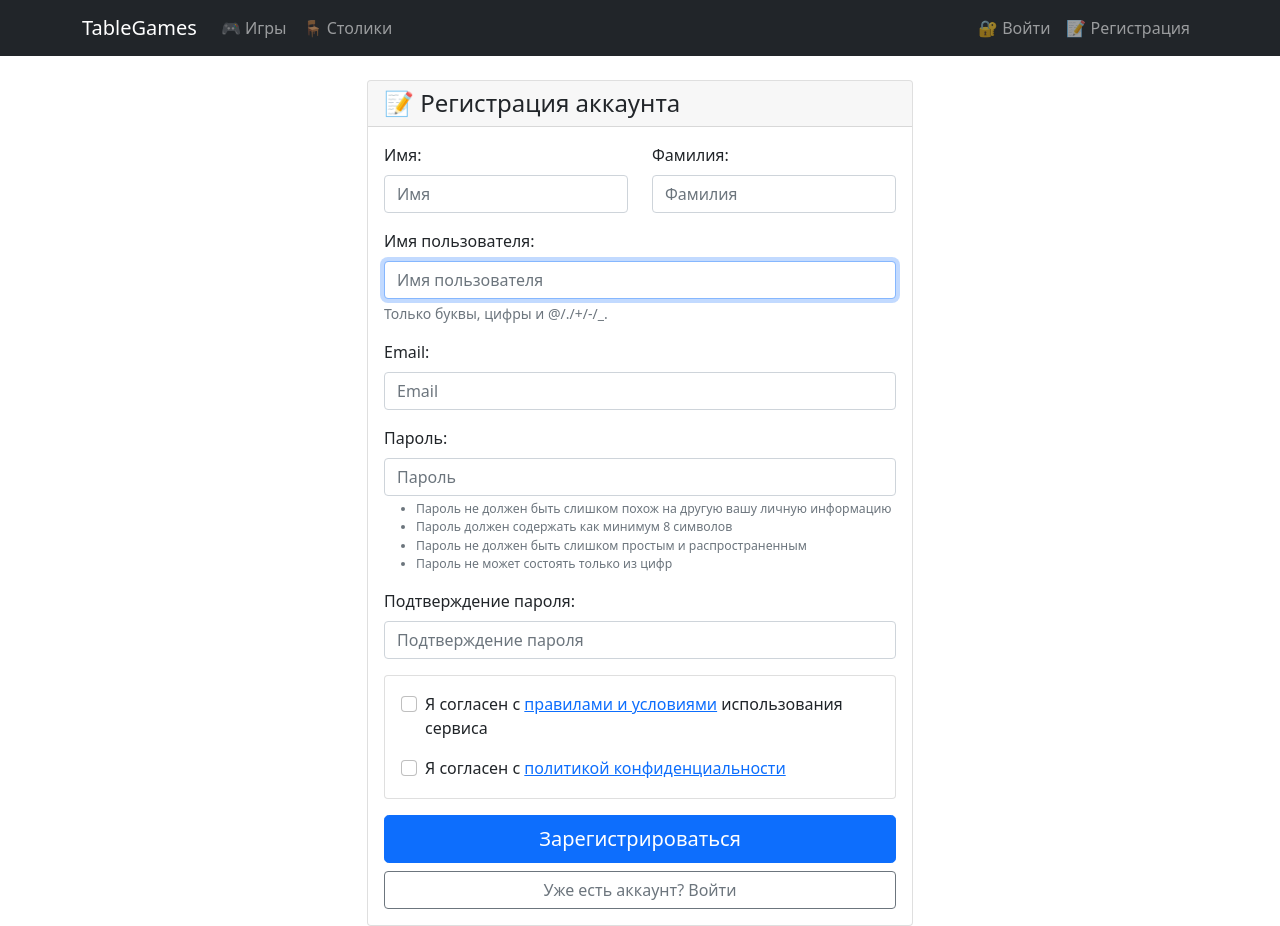
After one commit to Adelya-yep/table_games, a Django app: page /accounts/register/ in a window 1280 px wide. The commit adds this page. Run offline with Django 5.2, Linux system fonts and the light colour scheme.

Commit message:
register part 1

```diff
--- a/tablegames_site/tablegames/forms.py
+++ b/tablegames_site/tablegames/forms.py
@@ -1,9 +1,61 @@
-from django import forms
-from django.core.exceptions import ValidationError
 from .models import TableBooking, GameRental, PurchaseOrder, Customer
 from django.utils import timezone
-import datetime
+from django import forms
+from django.contrib.auth.forms import UserCreationForm
+from django.contrib.auth.models import User
+from django.core.exceptions import ValidationError
 
+class CustomUserCreationForm(UserCreationForm):
+    email = forms.EmailField(
+        required=True,
+        widget=forms.EmailInput(attrs={'class': 'form-control', 'placeholder': 'Email'})
+    )
+    first_name = forms.CharField(
+        max_length=30,
+        required=True,
+        widget=forms.TextInput(attrs={'class': 'form-control', 'placeholder': 'Имя'})
+    )
+    last_name = forms.CharField(
+        max_length=30,
+        required=True,
+        widget=forms.TextInput(attrs={'class': 'form-control', 'placeholder': 'Фамилия'})
+    )
+    agree_to_terms = forms.BooleanField(
+        required=True,
+        widget=forms.CheckboxInput(attrs={'class': 'form-check-input'}),
+        error_messages={'required': 'Вы должны согласиться с правилами и условиями'}
+    )
+    privacy_policy = forms.BooleanField(
+        required=True,
+        widget=forms.CheckboxInput(attrs={'class': 'form-check-input'}),
+        error_messages={'required': 'Вы должны согласиться с политикой конфиденциальности'}
+    )
+
+    class Meta:
+        model = User
+        fields = ('username', 'email', 'first_name', 'last_name', 'password1', 'password2')
+        widgets = {
+            'username': forms.TextInput(attrs={'class': 'form-control', 'placeholder': 'Имя пользователя'}),
+        }
+
+    def __init__(self, *args, **kwargs):
+        super().__init__(*args, **kwargs)
+        self.fields['password1'].widget.attrs.update({'class': 'form-control', 'placeholder': 'Пароль'})
+        self.fields['password2'].widget.attrs.update({'class': 'form-control', 'placeholder': 'Подтверждение пароля'})
+
+    def clean_email(self):
+        email = self.cleaned_data.get('email')
+        if User.objects.filter(email=email).exists():
+            raise ValidationError('Пользователь с таким email уже существует')
+        return email
+
+class LoginForm(forms.Form):
+    username = forms.CharField(
+        widget=forms.TextInput(attrs={'class': 'form-control', 'placeholder': 'Имя пользователя'})
+    )
+    password = forms.CharField(
+        widget=forms.PasswordInput(attrs={'class': 'form-control', 'placeholder': 'Пароль'})
+    )
 
 class CustomerForm(forms.ModelForm):
     class Meta:
--- a/tablegames_site/tablegames/templates/tablegames/base.html
+++ b/tablegames_site/tablegames/templates/tablegames/base.html
@@ -8,20 +8,45 @@
 </head>
 <body>
     <nav class="navbar navbar-expand-lg navbar-dark bg-dark">
-        <div class="container">
-            <a class="navbar-brand" href="{% url 'index' %}">TableGames</a>
-            <div class="navbar-nav ms-auto">
-                <a class="nav-link" href="{% url 'game_list' %}">Игры</a>
-                <a class="nav-link" href="{% url 'table_list' %}">Столики</a>
+    <div class="container">
+        <a class="navbar-brand" href="{% url 'index' %}">TableGames</a>
+        <button class="navbar-toggler" type="button" data-bs-toggle="collapse" data-bs-target="#navbarNav">
+            <span class="navbar-toggler-icon"></span>
+        </button>
+        <div class="collapse navbar-collapse" id="navbarNav">
+            <ul class="navbar-nav me-auto">
+                <li class="nav-item">
+                    <a class="nav-link" href="{% url 'game_list' %}">🎮 Игры</a>
+                </li>
+                <li class="nav-item">
+                    <a class="nav-link" href="{% url 'table_list' %}">🪑 Столики</a>
+                </li>
+            </ul>
+            <ul class="navbar-nav">
                 {% if user.is_authenticated %}
-                    <a class="nav-link" href="{% url 'profile' %}">Профиль</a>
-                    <a class="nav-link" href="{% url 'logout' %}">Выйти</a>
+                <li class="nav-item dropdown">
+                    <a class="nav-link dropdown-toggle" href="#" role="button" data-bs-toggle="dropdown">
+                        👋 Привет, {{ user.first_name|default:user.username }}
+                    </a>
+                    <ul class="dropdown-menu">
+                        <li><a class="dropdown-item" href="{% url 'profile' %}">👤 Профиль</a></li>
+                        <li><a class="dropdown-item" href="{% url 'create_booking' %}">🪑 Забронировать</a></li>
+                        <li><hr class="dropdown-divider"></li>
+                        <li><a class="dropdown-item" href="{% url 'logout' %}">🚪 Выйти</a></li>
+                    </ul>
+                </li>
                 {% else %}
-                    <a class="nav-link" href="{% url 'login' %}">Войти</a>
+                <li class="nav-item">
+                    <a class="nav-link" href="{% url 'login' %}">🔐 Войти</a>
+                </li>
+                <li class="nav-item">
+                    <a class="nav-link" href="{% url 'register' %}">📝 Регистрация</a>
+                </li>
                 {% endif %}
-            </div>
+            </ul>
         </div>
-    </nav>
+    </div>
+</nav>
 
     <div class="container mt-4">
         {% if messages %}
--- /dev/null
+++ b/tablegames_site/tablegames/templates/tablegames/register.html
@@ -0,0 +1,187 @@
+{% extends 'tablegames/base.html' %}
+
+{% block title %}Регистрация - TableGames{% endblock %}
+
+{% block content %}
+<div class="row justify-content-center">
+    <div class="col-md-8 col-lg-6">
+        <div class="card">
+            <div class="card-header">
+                <h4 class="card-title mb-0">📝 Регистрация аккаунта</h4>
+            </div>
+            <div class="card-body">
+                <form method="post">
+                    {% csrf_token %}
+
+                    <div class="row">
+                        <div class="col-md-6">
+                            <div class="mb-3">
+                                <label for="{{ form.first_name.id_for_label }}" class="form-label">Имя:</label>
+                                {{ form.first_name }}
+                                {% if form.first_name.errors %}
+                                <div class="text-danger small">{{ form.first_name.errors }}</div>
+                                {% endif %}
+                            </div>
+                        </div>
+                        <div class="col-md-6">
+                            <div class="mb-3">
+                                <label for="{{ form.last_name.id_for_label }}" class="form-label">Фамилия:</label>
+                                {{ form.last_name }}
+                                {% if form.last_name.errors %}
+                                <div class="text-danger small">{{ form.last_name.errors }}</div>
+                                {% endif %}
+                            </div>
+                        </div>
+                    </div>
+
+                    <div class="mb-3">
+                        <label for="{{ form.username.id_for_label }}" class="form-label">Имя пользователя:</label>
+                        {{ form.username }}
+                        {% if form.username.errors %}
+                        <div class="text-danger small">{{ form.username.errors }}</div>
+                        {% endif %}
+                        <div class="form-text">Только буквы, цифры и @/./+/-/_.</div>
+                    </div>
+
+                    <div class="mb-3">
+                        <label for="{{ form.email.id_for_label }}" class="form-label">Email:</label>
+                        {{ form.email }}
+                        {% if form.email.errors %}
+                        <div class="text-danger small">{{ form.email.errors }}</div>
+                        {% endif %}
+                    </div>
+
+                    <div class="mb-3">
+                        <label for="{{ form.password1.id_for_label }}" class="form-label">Пароль:</label>
+                        {{ form.password1 }}
+                        {% if form.password1.errors %}
+                        <div class="text-danger small">{{ form.password1.errors }}</div>
+                        {% endif %}
+                        <div class="form-text">
+                            <ul class="small">
+                                <li>Пароль не должен быть слишком похож на другую вашу личную информацию</li>
+                                <li>Пароль должен содержать как минимум 8 символов</li>
+                                <li>Пароль не должен быть слишком простым и распространенным</li>
+                                <li>Пароль не может состоять только из цифр</li>
+                            </ul>
+                        </div>
+                    </div>
+
+                    <div class="mb-3">
+                        <label for="{{ form.password2.id_for_label }}" class="form-label">Подтверждение пароля:</label>
+                        {{ form.password2 }}
+                        {% if form.password2.errors %}
+                        <div class="text-danger small">{{ form.password2.errors }}</div>
+                        {% endif %}
+                    </div>
+
+                    <div class="card mb-3">
+                        <div class="card-body">
+                            <div class="form-check mb-3">
+                                {{ form.agree_to_terms }}
+                                <label class="form-check-label" for="{{ form.agree_to_terms.id_for_label }}">
+                                    Я согласен с <a href="#" data-bs-toggle="modal" data-bs-target="#termsModal">правилами и условиями</a> использования сервиса
+                                </label>
+                                {% if form.agree_to_terms.errors %}
+                                <div class="text-danger small">{{ form.agree_to_terms.errors }}</div>
+                                {% endif %}
+                            </div>
+
+                            <div class="form-check">
+                                {{ form.privacy_policy }}
+                                <label class="form-check-label" for="{{ form.privacy_policy.id_for_label }}">
+                                    Я согласен с <a href="#" data-bs-toggle="modal" data-bs-target="#privacyModal">политикой конфиденциальности</a>
+                                </label>
+                                {% if form.privacy_policy.errors %}
+                                <div class="text-danger small">{{ form.privacy_policy.errors }}</div>
+                                {% endif %}
+                            </div>
+                        </div>
+                    </div>
+
+                    {% if form.non_field_errors %}
+                    <div class="alert alert-danger">
+                        {% for error in form.non_field_errors %}
+                        {{ error }}
+                        {% endfor %}
+                    </div>
+                    {% endif %}
+
+                    <div class="d-grid gap-2">
+                        <button type="submit" class="btn btn-primary btn-lg">Зарегистрироваться</button>
+                        <a href="{% url 'login' %}" class="btn btn-outline-secondary">Уже есть аккаунт? Войти</a>
+                    </div>
+                </form>
+            </div>
+        </div>
+    </div>
+</div>
+
+<!-- Модальные окна с правилами -->
+<div class="modal fade" id="termsModal" tabindex="-1">
+    <div class="modal-dialog modal-lg">
+        <div class="modal-content">
+            <div class="modal-header">
+                <h5 class="modal-title">📋 Правила и условия использования</h5>
+                <button type="button" class="btn-close" data-bs-dismiss="modal"></button>
+            </div>
+            <div class="modal-body">
+                <h6>1. Общие положения</h6>
+                <p>TableGames предоставляет услуги бронирования столиков, аренды и покупки настольных игр.</p>
+
+                <h6>2. Бронирование столиков</h6>
+                <ul>
+                    <li>Минимальное время бронирования - 1 час</li>
+                    <li>Отмена бронирования возможна не менее чем за 2 часа до начала</li>
+                    <li>При опоздании более чем на 30 минут бронь аннулируется</li>
+                </ul>
+
+                <h6>3. Аренда игр</h6>
+                <ul>
+                    <li>Максимальный срок аренды - 30 дней</li>
+                    <li>При порче игры взимается штраф в размере стоимости игры</li>
+                    <li>Возврат возможен досрочно без перерасчета стоимости</li>
+                </ul>
+
+                <h6>4. Оплата</h6>
+                <p>Оплата производится наличными или банковской картой в момент получения услуги.</p>
+            </div>
+            <div class="modal-footer">
+                <button type="button" class="btn btn-secondary" data-bs-dismiss="modal">Закрыть</button>
+            </div>
+        </div>
+    </div>
+</div>
+
+<div class="modal fade" id="privacyModal" tabindex="-1">
+    <div class="modal-dialog modal-lg">
+        <div class="modal-content">
+            <div class="modal-header">
+                <h5 class="modal-title">🔒 Политика конфиденциальности</h5>
+                <button type="button" class="btn-close" data-bs-dismiss="modal"></button>
+            </div>
+            <div class="modal-body">
+                <h6>1. Сбор информации</h6>
+                <p>Мы собираем информацию, необходимую для предоставления услуг: имя, контактные данные, историю заказов.</p>
+
+                <h6>2. Использование информации</h6>
+                <p>Информация используется для:</p>
+                <ul>
+                    <li>Обработки заказов и бронирований</li>
+                    <li>Связи с клиентами</li>
+                    <li>Улучшения качества услуг</li>
+                </ul>
+
+                <h6>3. Защита данных</h6>
+                <p>Мы принимаем меры для защиты ваших персональных данных от несанкционированного доступа.</p>
+
+                <h6>4. Cookies</h6>
+                <p>Сайт использует cookies для работы корзины и авторизации пользователей.</p>
+            </div>
+            <div class="modal-footer">
+                <button type="button" class="btn btn-secondary" data-bs-dismiss="modal">Закрыть</button>
+            </div>
+        </div>
+    </div>
+</div>
+{% endblock %}
--- a/tablegames_site/tablegames/urls.py
+++ b/tablegames_site/tablegames/urls.py
@@ -13,4 +13,8 @@ urlpatterns = [
     path('rental/success/<int:rental_id>/', views.rental_success, name='rental_success'),
     path('order/create/', views.create_order, name='create_order'),
     path('profile/', views.profile, name='profile'),
+
+    path('accounts/register/', views.register_view, name='register'),
+    path('accounts/login/', views.login_view, name='login'),
+    path('accounts/logout/', views.logout_view, name='logout'),
 ]
--- a/tablegames_site/tablegames/views.py
+++ b/tablegames_site/tablegames/views.py
@@ -1,12 +1,68 @@
 from django.shortcuts import render, get_object_or_404, redirect
-from django.contrib.auth.decorators import login_required
-from django.contrib import messages
 from django.db import transaction
-from django.utils import timezone
 from .models import Game, GameTable, TableBooking, GameRental, PurchaseOrder, Customer, OrderItem
 from .forms import TableBookingForm, GameRentalForm, PurchaseOrderForm, CustomerForm
 from decimal import Decimal
 import datetime
+from django.contrib.auth import login, authenticate, logout
+from django.contrib.auth.decorators import login_required
+from django.contrib import messages
+from .forms import CustomUserCreationForm, LoginForm
+
+def register_view(request):
+    if request.user.is_authenticated:
+        return redirect('index')
+
+    if request.method == 'POST':
+        form = CustomUserCreationForm(request.POST)
+        if form.is_valid():
+            user = form.save()
+
+            # Создаем профиль клиента
+            Customer.objects.create(
+                user=user,
+                phone='',
+                address=''
+            )
+
+            # Автоматически логиним пользователя
+            login(request, user)
+            messages.success(request, 'Регистрация прошла успешно! Добро пожаловать в TableGames!')
+            return redirect('index')
+    else:
+        form = CustomUserCreationForm()
+
+    return render(request, 'tablegames/register.html', {'form': form})
+
+
+def login_view(request):
+    if request.user.is_authenticated:
+        return redirect('index')
+
+    if request.method == 'POST':
+        form = LoginForm(request.POST)
+        if form.is_valid():
+            username = form.cleaned_data.get('username')
+            password = form.cleaned_data.get('password')
+            user = authenticate(request, username=username, password=password)
+
+            if user is not None:
+                login(request, user)
+                messages.success(request, f'Добро пожаловать, {user.username}!')
+                next_url = request.GET.get('next', 'index')
+                return redirect(next_url)
+            else:
+                messages.error(request, 'Неверное имя пользователя или пароль')
+    else:
+        form = LoginForm()
+
+    return render(request, 'tablegames/login.html', {'form': form})
+
+
+def logout_view(request):
+    logout(request)
+    messages.success(request, 'Вы успешно вышли из системы')
+    return redirect('index')
 
 
 def index(request):
```
Also changed, not shown: tablegames_site/tablegames/templates/tablegames/login.html (added, +61 -0 lines), tablegames_site/tablegames_site/settings.py (+8 -0 lines), tablegames_site/db.sqlite3 (added).
